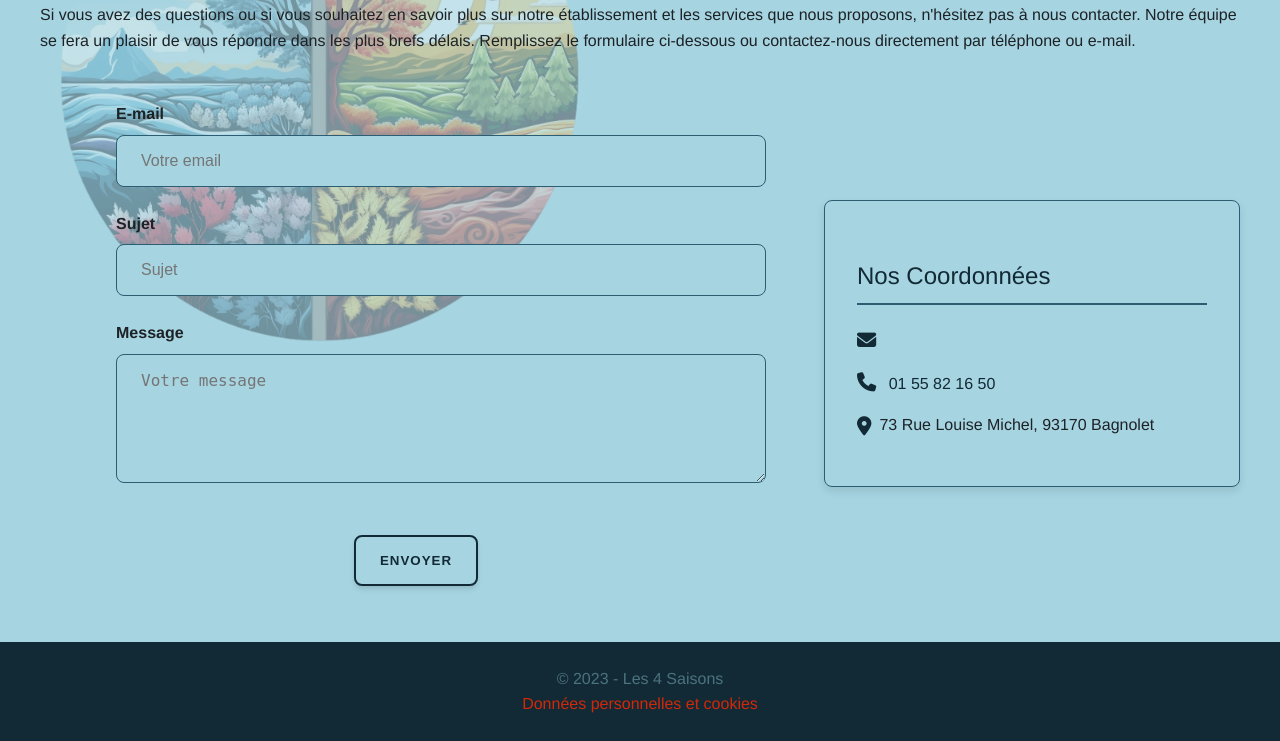
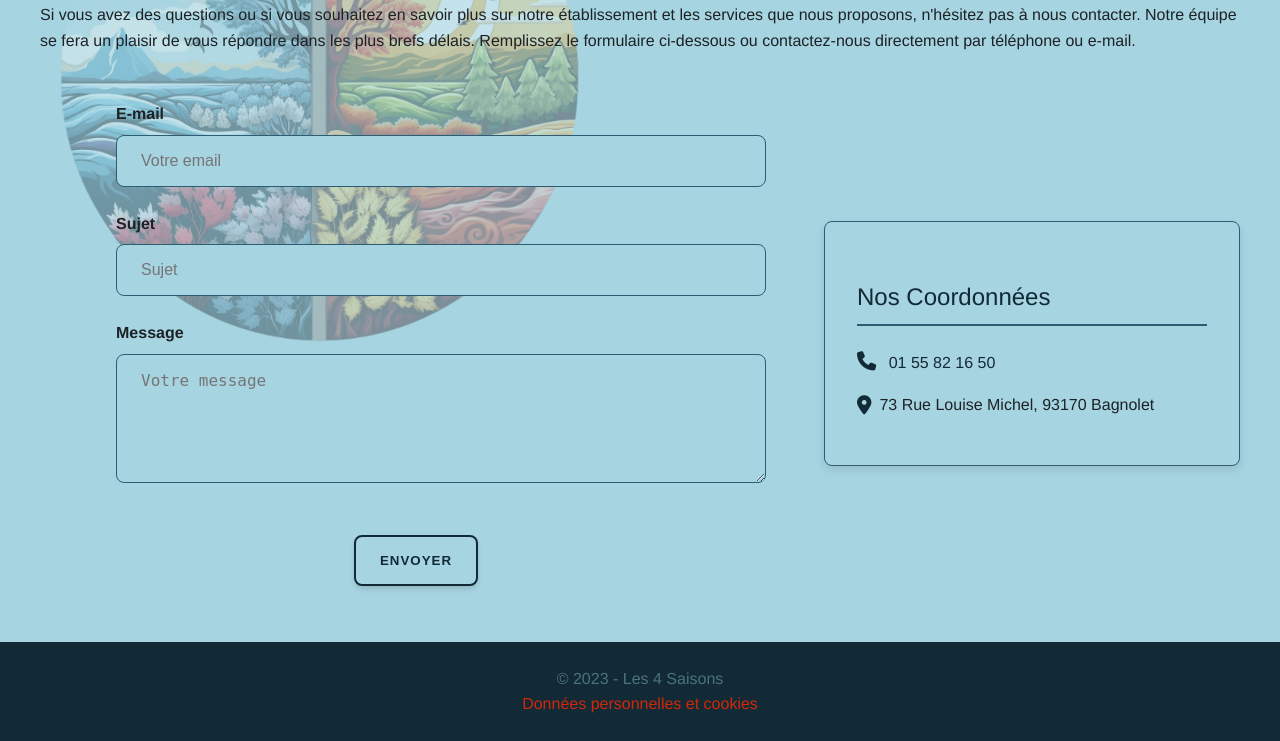
Before and after one commit to Stargate136/EPHAD, a Django app: page /contact/ in a window 1280 px wide. Shown: the part 242-983 px from the top of the page. Run offline with Django 4.2, Linux system fonts and the light colour scheme.

Commit message:
TODO update

```diff
--- a/src/contact/static/contact/css/contact_form.css
+++ b/src/contact/static/contact/css/contact_form.css
@@ -1,4 +1,4 @@
-/* index.css */
+/* contact_form.css */
 
 /* Layout */
 .contact-wrapper {
--- a/src/contact/templates/contact/contact_form.html
+++ b/src/contact/templates/contact/contact_form.html
@@ -27,15 +27,16 @@
                 {{ form.email.label_tag }} {{ form.email }}
                 {{ form.subject.label_tag }} {{ form.subject }}
                 {{ form.message.label_tag }} {{ form.message }}
-                {{ form.captcha }}
-                <!-- TODO : ajouter captcha -->
                 <div class="button-wrapper">
+                    {{ form.captcha }}
                     <input class="btn btn-outline-primary" type="submit"  value="Envoyer"/>
                 </div>
                 <!-- TODO : modifier le style du message -->
-                {% for message in messages %}
-                    {{ message }}
-                {% endfor %}
+                <div class="messages">
+                    {% for message in messages %}
+                        {{ message }}
+                    {% endfor %}
+                </div>
             </form>
         </section>
 
@@ -43,12 +44,6 @@
             <div class="contact-content">
                 <div class="contact-info">
                     <h4 class="contact-title">Nos Coordonnées</h4>
-                    <p class="contact-item">
-                        <!-- TODO : ajouter email-->
-                        <a href="mailto:">
-                            <i class="contact-icon fas fa-envelope"></i>
-                        </a>
-                    </p>
                     <p class="contact-item">
                         <a href="tel:0155821650">
                             <i class="contact-icon fas fa-phone"></i> 01 55 82 16 50
--- a/src/contact/views.py
+++ b/src/contact/views.py
@@ -14,6 +14,7 @@ class ContactFormView(FormView):
         email = form.cleaned_data.get("email")
         subject = form.cleaned_data.get("subject")
         message = form.cleaned_data.get("message")
+        # TODO : changer l'adresse email avec la vraie
         send_mail(subject, message, email, ["test@gmail.com"])
         messages.success(self.request, "Votre message a été envoyé avec succès!")
         return super().form_valid(form)
--- a/src/core/static/core/css/formulaire.css
+++ b/src/core/static/core/css/formulaire.css
@@ -77,4 +77,3 @@ label {
 .checkbox-wrapper label {
     flex: 1; /* L'étiquette prend tout l'espace restant, permettant ainsi un retour à la ligne approprié si le texte est trop long */
 }
-/* TODO : Ajoutez d'autres styles pour les cases à cocher et les boutons radio si nécessaire */
--- a/src/services/templates/services/index.html
+++ b/src/services/templates/services/index.html
@@ -25,6 +25,5 @@
             <a class="btn btn-outline-primary" href="{% url 'services:permanent_stay' %}">Séjour permanent</a>
         </li>
     </ul>
-    <!-- TODO : à completer -->
 </div>
 {% endblock %}
```
